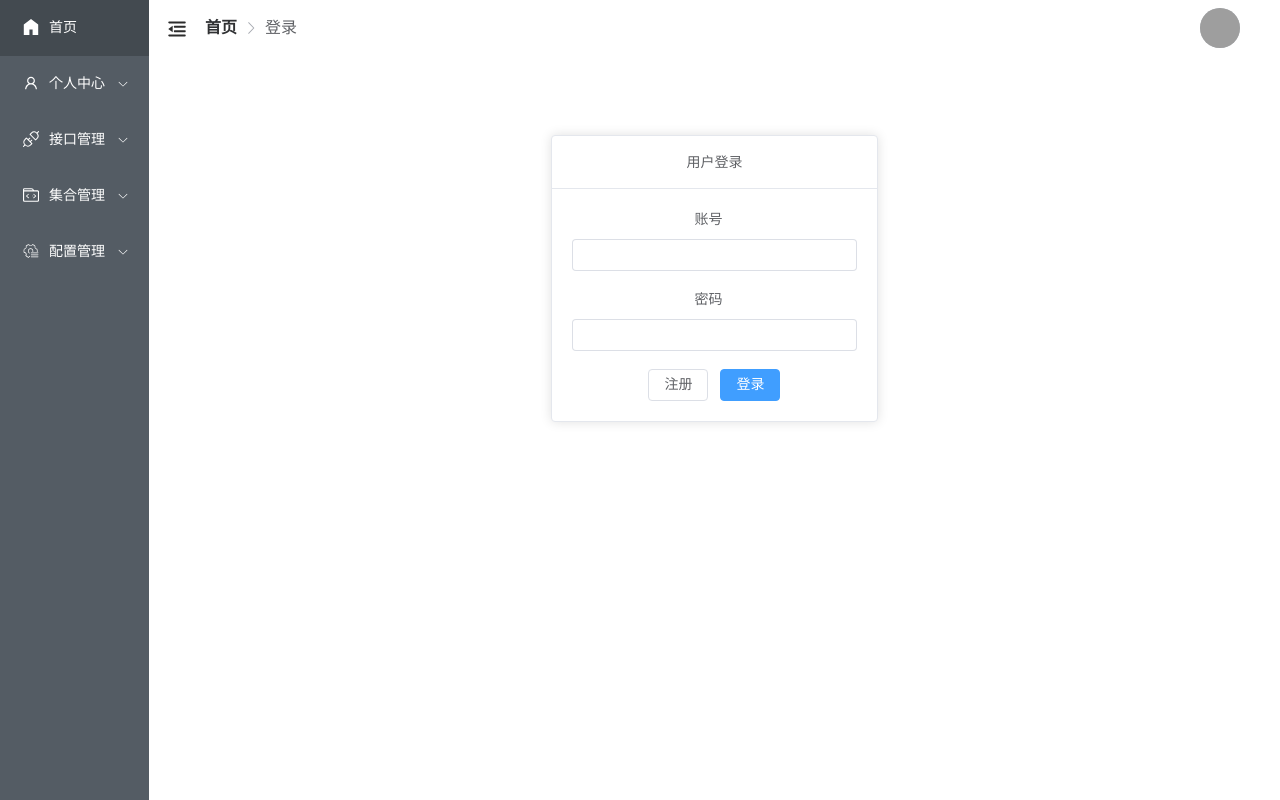
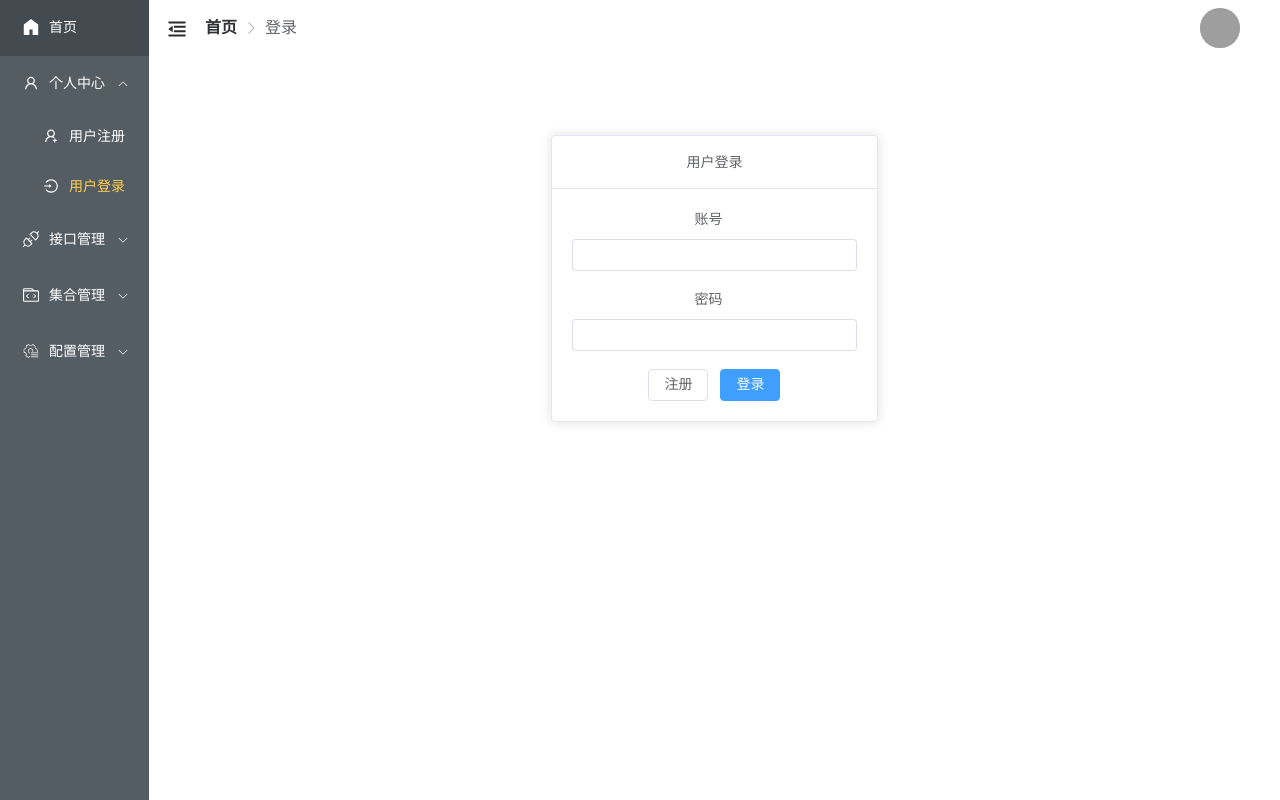
Before and after one commit to xilanhuaer/web, a Vue app in the folder demo/: page /login in a window 1280 px wide. Built offline with nearby package versions, Linux system fonts and the light colour scheme; grey boxes are pictures that could not be loaded.

Commit message:
修改菜单路由

```diff
--- a/demo/src/components/layout/AppAside.vue
+++ b/demo/src/components/layout/AppAside.vue
@@ -1,8 +1,11 @@
+<script lang="ts" setup>
+import { isCollapse } from './isCollapse'
+</script>
 <template>
   <el-aside width="auto">
     <el-row>
       <el-col>
-        <el-menu :default-active="$route.fullPath" :collapse="isCollapse" active-text-color="#ffd04b"
+        <el-menu :default-active="$route.path" :collapse="isCollapse" active-text-color="#ffd04b"
           background-color="#545c64" text-color="#fff" router unique-opened>
           <el-menu-item index="1" route="/">
             <el-icon>
@@ -17,13 +20,13 @@
               </el-icon>
               <span>个人中心</span>
             </template>
-            <el-menu-item index="5-1" route="/register">
+            <el-menu-item index="/register" route="/register">
               <el-icon>
                 <SvgIcon name="register" fill="white" />
               </el-icon>
               <span>用户注册</span>
             </el-menu-item>
-            <el-menu-item index="5-2" route="/login">
+            <el-menu-item index="/login" route="/login">
               <el-icon>
                 <SvgIcon name="login" fill="white" />
               </el-icon>
@@ -90,13 +93,9 @@
     </el-row>
   </el-aside>
 </template>
-<script lang="ts" setup>
-import { isCollapse } from './isCollapse'
-</script>
 <style lang="scss" scoped>
 .el-menu {
   border-right: none;
-  // width: 200px;
 }
 
 .el-aside {
```
